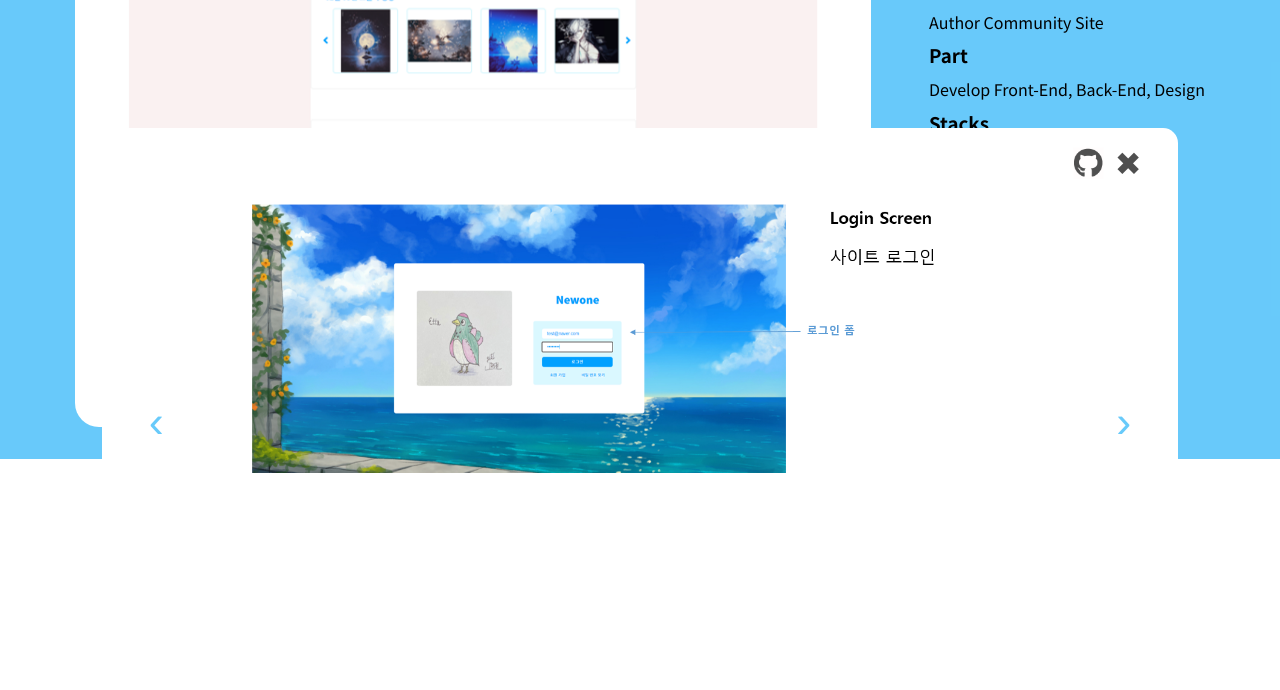
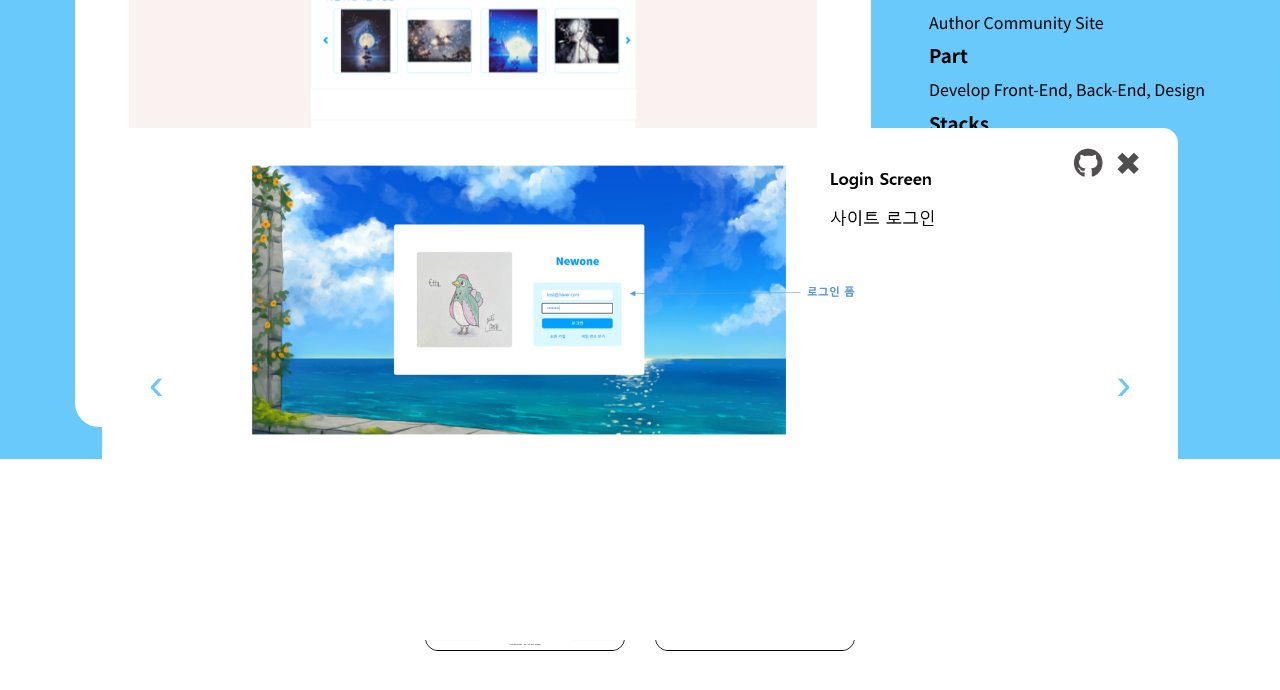
Before and after one commit to Yami-yun/Front_End_Portfolio_Site, a plain HTML site: page index.html in a window 1280 px wide. Both pictures are taken after a click on the button "more". Shown: the part 2479-3169 px from the top of the page. Drawn offline with Linux system fonts and the light colour scheme.

Commit message:
2021-02-03 by Yun-yami 1. project__overview height 크기 변경

```diff
--- a/main.css
+++ b/main.css
@@ -234,13 +234,12 @@ li.home__tag {
 .project__overview{
   display: none;
   width: 84vw;
-  height: 46vw;
+  height: 40vw;
   border-radius: 15px;
   position: fixed;
   top: 16%;
   left: 8%;
 
-  /* border: 1px solid; */
   z-index:5;
   background: #ffffff;
 }
```
